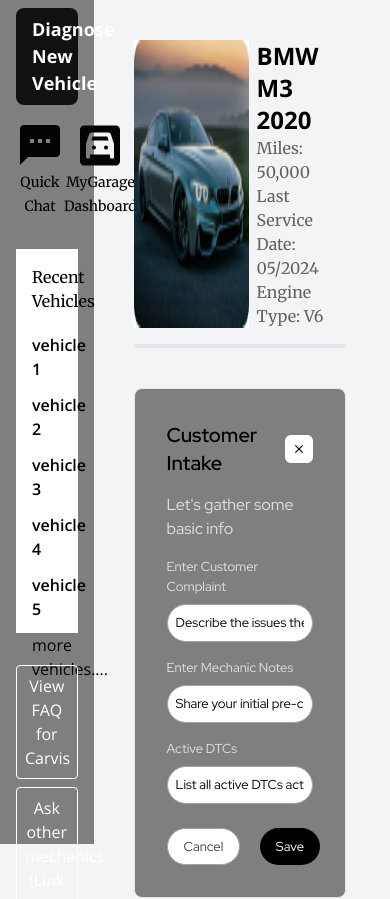
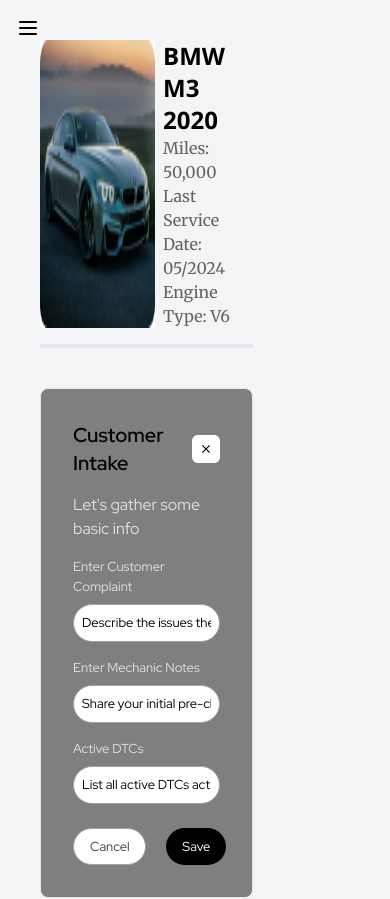
Before and after one commit to yash2324/carvis, a React (Vite) app: page /screen3 in a window 390 px wide. Shown: the top 899 px of the page. Built offline with nearby package versions, Linux system fonts and the light colour scheme.

Commit message:
made sidebar responsive

```diff
--- a/src/components/Sidebar.tsx
+++ b/src/components/Sidebar.tsx
@@ -1,44 +1,58 @@
+import { useState } from "react";
 import car from "../assets/car.svg";
 import quickChat from "../assets/quickChat.svg";
 import Carvis from "../assets/Carvis.png";
 import settingSide from "../assets/settingsSide.svg";
+
 const Sidebar = () => {
-  return (
-    <div className="bg-[#7F7F7F] w-[24%] h-screen flex flex-col">
+  const [isOpen, setIsOpen] = useState(false);
+
+  const toggleSidebar = () => {
+    setIsOpen(!isOpen);
+  };
+
+  const sidebarContent = (
+    <>
       <div className="bg-[#111111] mx-4 rounded-lg mt-2 text-white px-4 py-2 cursor-pointer hover:brightness-200 text-center">
-        <h1 className="text-[18px] font-bold font-body">
+        <h1 className="text-[10px] md:text-[18px] font-bold font-body">
           Diagnose New Vehicle
         </h1>
       </div>
 
       <div className="flex justify-around p-4">
-        <div className="text-center  hover:underline  cursor-pointer">
-          <div className=" rounded-full w-12 h-12  mx-auto">
+        <div className="text-center hover:underline cursor-pointer">
+          <div className="rounded-full w-6 h-6 md:w-12 md:h-12 mx-auto">
             <img src={quickChat} alt="Quick Chat" />
           </div>
-          <span className="text-[14px] font-header">Quick Chat</span>
+          <span className="text-[10px] md:text-[14px] font-header">
+            Quick Chat
+          </span>
         </div>
-        <div className="text-center  hover:underline cursor-pointer">
-          <div className="rounded-full w-12 h-12  mx-auto">
+        <div className="text-center hover:underline cursor-pointer">
+          <div className="rounded-full w-6 h-6 md:w-12 md:h-12 mx-auto">
             <img src={car} alt="car" />
           </div>
-          <span className="text-[14px] font-header">MyGarage Dashboard</span>
+          <span className="text-[10px]  px-2 md:px-0 md:text-[14px] font-header">
+            MyGarage Dashboard
+          </span>
         </div>
-        <div className="text-center  hover:underline cursor-pointer">
-          <div className=" rounded-full w-12 h-12  mx-auto">
+        <div className="text-center hover:underline cursor-pointer">
+          <div className="rounded-full w-6 h-6 md:w-12 md:h-12 mx-auto">
             <img src={settingSide} alt="setting" />
           </div>
-          <span className="text-[14px] font-header">Settings</span>
+          <span className="text-[10px] md:text-[14px] font-header">
+            Settings
+          </span>
         </div>
       </div>
 
-      <div className="bg-white m-4 p-4 h-[24rem]">
-        <h2 className="mb-5 font-header ">Recent Vehicles</h2>
+      <div className="bg-white  mx-1  md:m-4 p-4 h-auto md:h-[24rem]">
+        <h2 className="mb-1 md:mb-5 font-header">Recent Vehicles</h2>
         <ul>
           {[1, 2, 3, 4, 5].map((num) => (
             <li
               key={num}
-              className="mb-3 font-body font-semibold cursor-pointer hover:underline"
+              className="mb-1 md:mb-3 font-body  font-semibold cursor-pointer hover:underline"
             >
               vehicle {num}
             </li>
@@ -49,19 +63,76 @@
         </div>
       </div>
 
-      <div className="p-4 mt-auto">
-        <button className="border-[1px] border-white font-body w-full p-2 mb-2 text-white rounded hover:bg-gray-700">
+      <div className="p-4 mt-5 md:mt-auto">
+        <button className="border-[1px] border-white text-[12px] md:text-[1rem] font-body w-full p-2 mb-2 text-white rounded hover:bg-gray-700">
           View FAQ for Carvis
         </button>
-        <button className="border-[1px] border-white font-body w-full p-2 mb-2 text-white rounded hover:bg-gray-700">
+        <button className="border-[1px] border-white font-body text-[12px] md:text-[1rem] w-full p-2 mb-1 text-white rounded hover:bg-gray-700">
           Ask other mechanics (Link to WhatsApp)
         </button>
       </div>
 
-      <div className="bg-[#111111] text-white p-4 text-center">
+      <div className="bg-[#111111] text-white p-2 mt-0 md:p-4 text-center">
         <img className="w-44 mx-auto" src={Carvis} alt="logo" />
       </div>
-    </div>
+    </>
+  );
+
+  return (
+    <>
+      <div className="md:hidden fixed top-4 left-4 z-50">
+        <button
+          onClick={toggleSidebar}
+          className="text-black focus:outline-none"
+        >
+          <svg
+            className="w-6 h-6"
+            fill="none"
+            stroke="currentColor"
+            viewBox="0 0 24 24"
+            xmlns="http://www.w3.org/2000/svg"
+          >
+            <path
+              strokeLinecap="round"
+              strokeLinejoin="round"
+              strokeWidth={2}
+              d="M4 6h16M4 12h16M4 18h16"
+            />
+          </svg>
+        </button>
+      </div>
+
+      <div className="hidden md:flex bg-[#7F7F7F] w-[24%] h-screen flex-col">
+        {sidebarContent}
+      </div>
+
+      <div
+        className={`md:hidden fixed inset-y-0 left-0 transform ${
+          isOpen ? "translate-x-0" : "-translate-x-full"
+        } bg-[#7F7F7F] w-72 overflow-auto space-y-6 py-7 px-2 transition duration-200 ease-in-out z-40`}
+      >
+        <button
+          onClick={toggleSidebar}
+          className="absolute top-4 right-4 text-white"
+        >
+          <svg
+            className="w-6 h-6"
+            fill="none"
+            stroke="currentColor"
+            viewBox="0 0 24 24"
+            xmlns="http://www.w3.org/2000/svg"
+          >
+            <path
+              strokeLinecap="round"
+              strokeLinejoin="round"
+              strokeWidth={2}
+              d="M6 18L18 6M6 6l12 12"
+            />
+          </svg>
+        </button>
+        {sidebarContent}
+      </div>
+    </>
   );
 };
 
```
